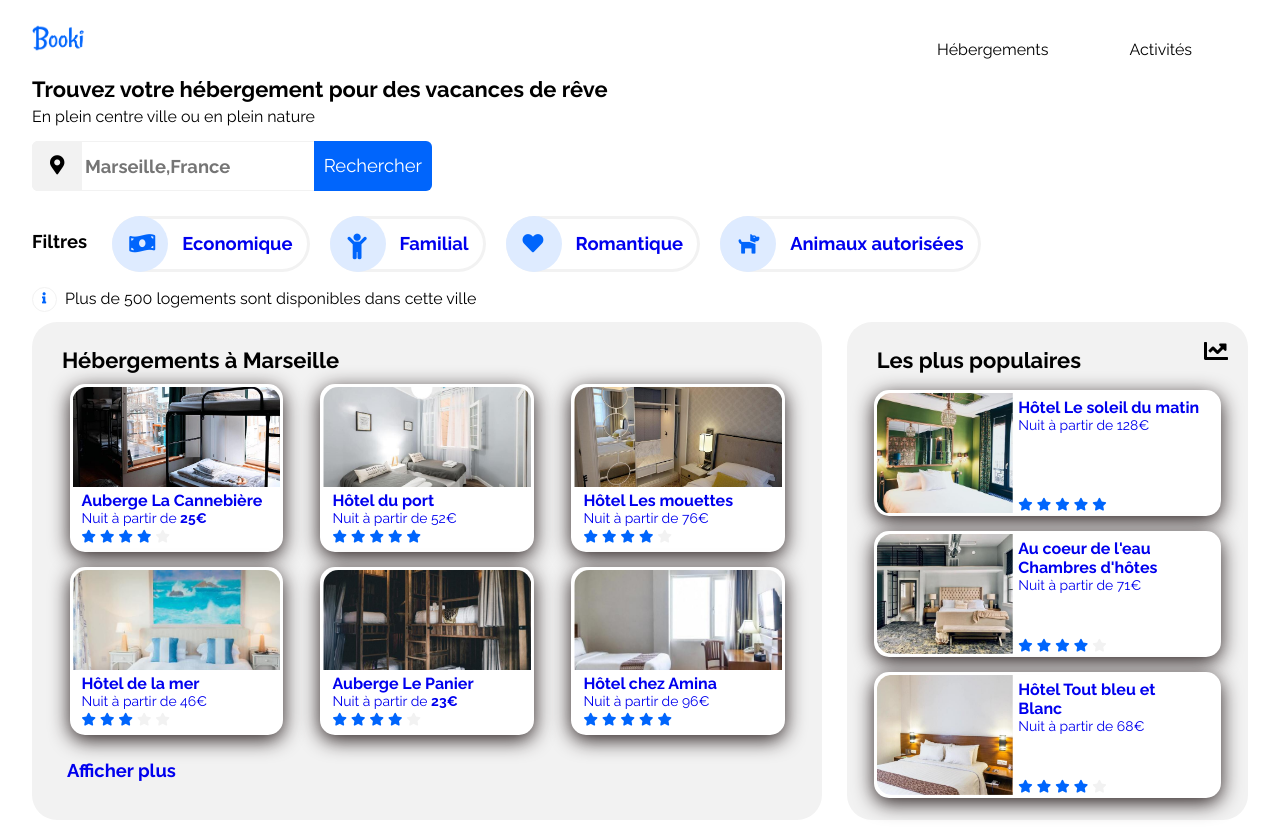
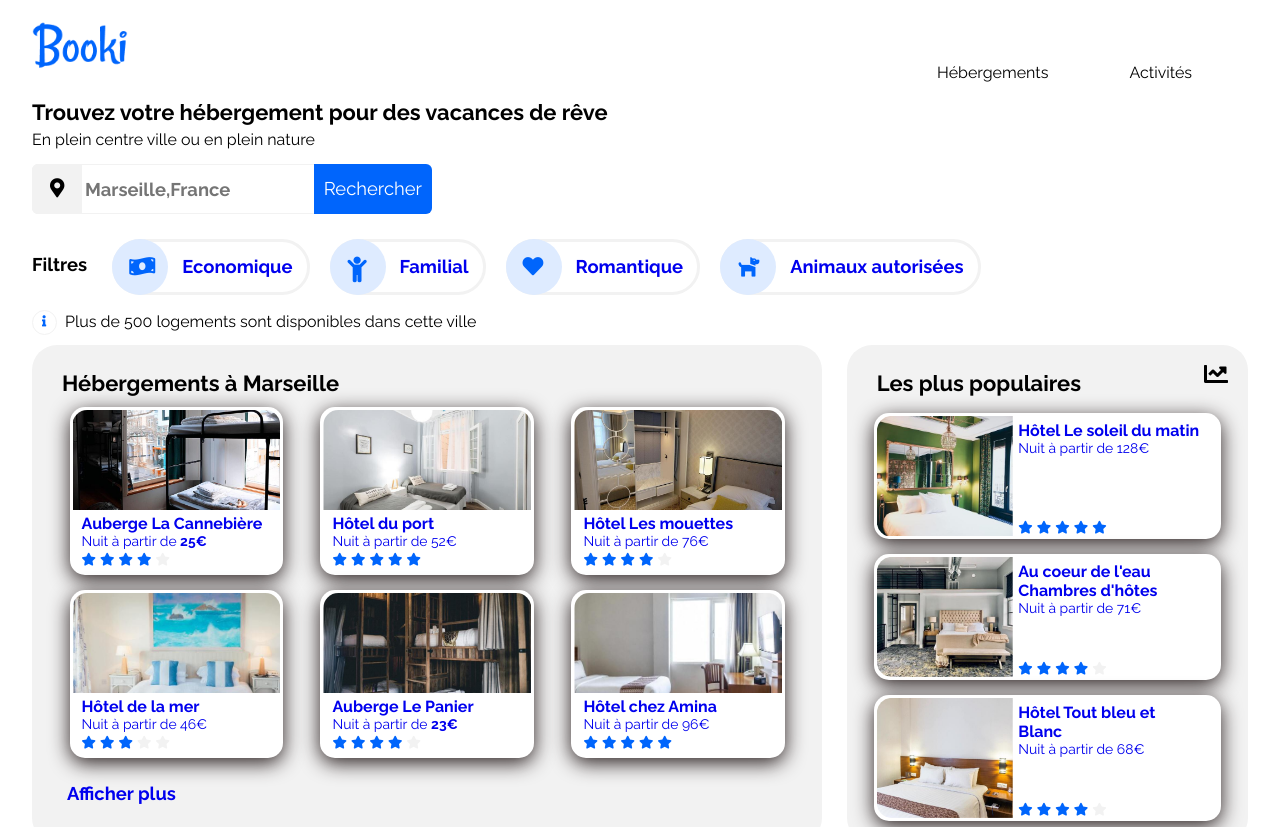
Before and after one commit to abguven/OC-Projet2, a plain HTML site: page index.html in a window 1280 px wide. Shown: the top 827 px of the page. Drawn offline with Linux system fonts and the light colour scheme.

Commit message:
resize logo in pixels

```diff
--- a/css/style.css
+++ b/css/style.css
@@ -78,7 +78,7 @@ h2{
 }
 
 img#logo{
-  height: 3vw;
+  height: 70px;
 }
 
 nav{
```
